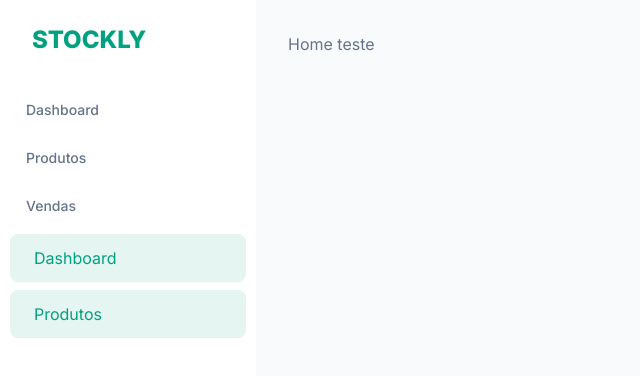
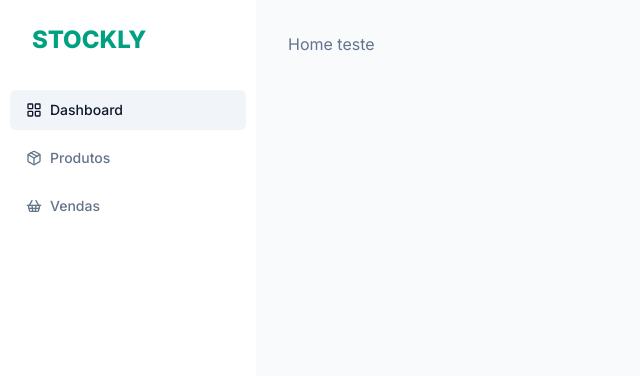
Before and after one commit to araujoerick/stock-manager, a Next.js app: page / in a window 1280 px wide. Shown: the top 376 px of the page, without its empty margins (0-640 px from the left). Built offline with nearby package versions, Linux system fonts and the light colour scheme.

Commit message:
✨ feat: add SidebarButton component to Sidebar

```diff
--- /dev/null
+++ b/app/_components/sidebar-button.tsx
@@ -0,0 +1,26 @@
+"use client";
+
+import { usePathname } from "next/navigation";
+import { Button } from "./ui/button";
+import Link from "next/link";
+
+interface SidebarButtonProps {
+  children: React.ReactNode;
+  href: string;
+}
+
+const SidebarButton = ({ children, href }: SidebarButtonProps) => {
+  const pathname = usePathname();
+
+  return (
+    <Button
+      variant={pathname === href ? "secondary" : "ghost"}
+      className="justify-start"
+      asChild
+    >
+      <Link href={href}>{children}</Link>
+    </Button>
+  );
+};
+
+export default SidebarButton;
--- a/app/_components/sidebar.tsx
+++ b/app/_components/sidebar.tsx
@@ -1,30 +1,27 @@
-import React from "react";
-import { Button } from "./ui/button";
+import { LayoutGrid, Package, ShoppingBasket } from "lucide-react";
+import SidebarButton from "./sidebar-button";
 
 const Sidebar = () => {
   return (
-    <aside className="fixed left-0 top-0 h-screen w-64 bg-white">
+    <aside className="h-screen w-64 bg-white">
       <div>
         <h1 className="px-8 py-6 text-2xl font-extrabold text-[#00a180]">
           STOCKLY
         </h1>
       </div>
       <div className="flex flex-col gap-2 p-2.5">
-        <Button variant="ghost" className="justify-start">
+        <SidebarButton href="/">
+          <LayoutGrid size={20} />
           Dashboard
-        </Button>
-        <Button variant="ghost" className="justify-start">
+        </SidebarButton>
+        <SidebarButton href="/products">
+          <Package size={20} />
           Produtos
-        </Button>
-        <Button variant="ghost" className="justify-start">
+        </SidebarButton>
+        <SidebarButton href="/sales">
+          <ShoppingBasket size={20} />
           Vendas
-        </Button>
-        <button className="rounded-lg bg-[#00a180]/10 px-6 py-3 text-left text-[#00a180]">
-          Dashboard
-        </button>
-        <button className="rounded-lg bg-[#00a180]/10 px-6 py-3 text-left text-[#00a180]">
-          Produtos
-        </button>
+        </SidebarButton>
       </div>
     </aside>
   );
--- a/app/page.tsx
+++ b/app/page.tsx
@@ -1,3 +1,3 @@
 export default function Home() {
-  return <main className="ml-64 p-8">Home teste</main>;
+  return <main className="p-8">Home teste</main>;
 }
```
